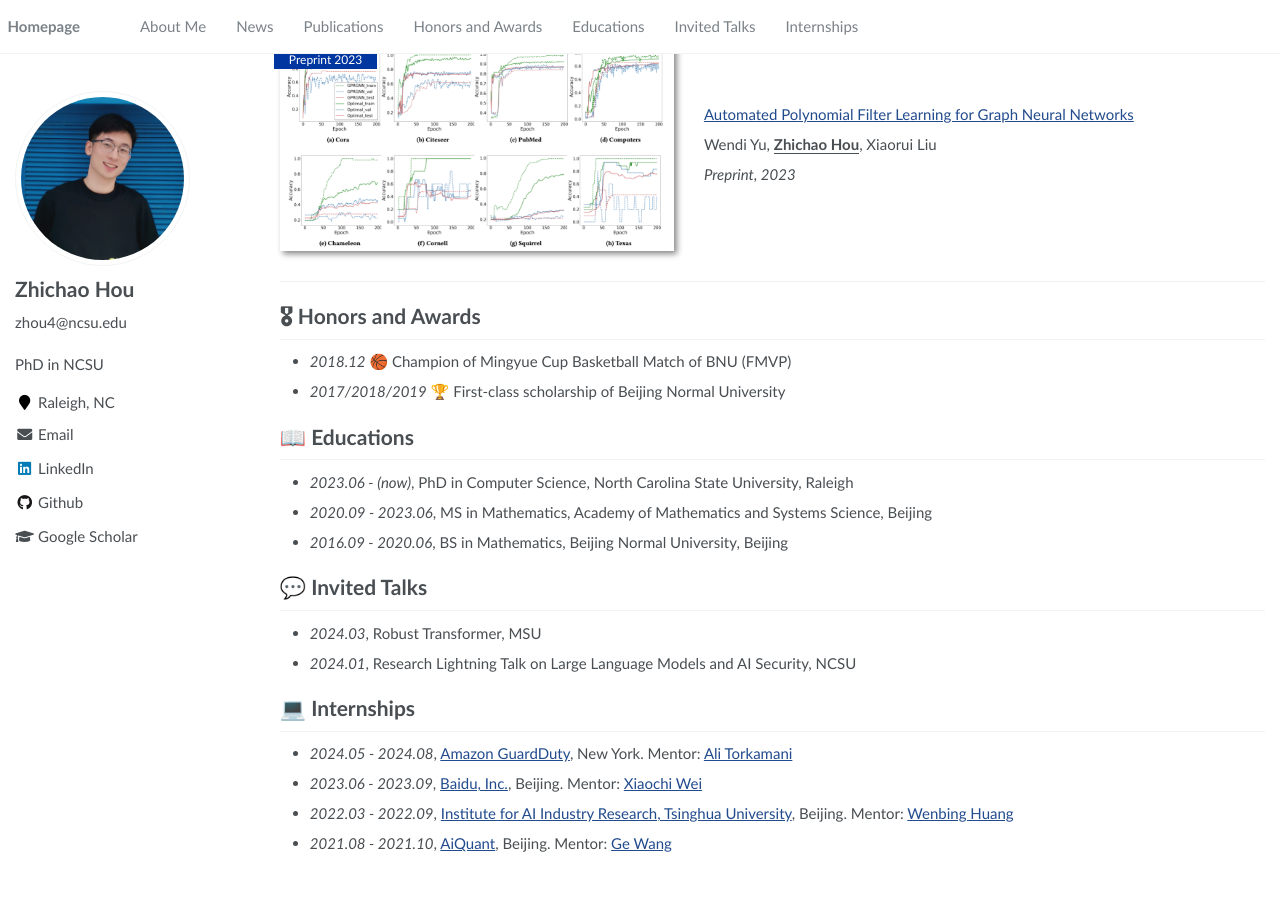
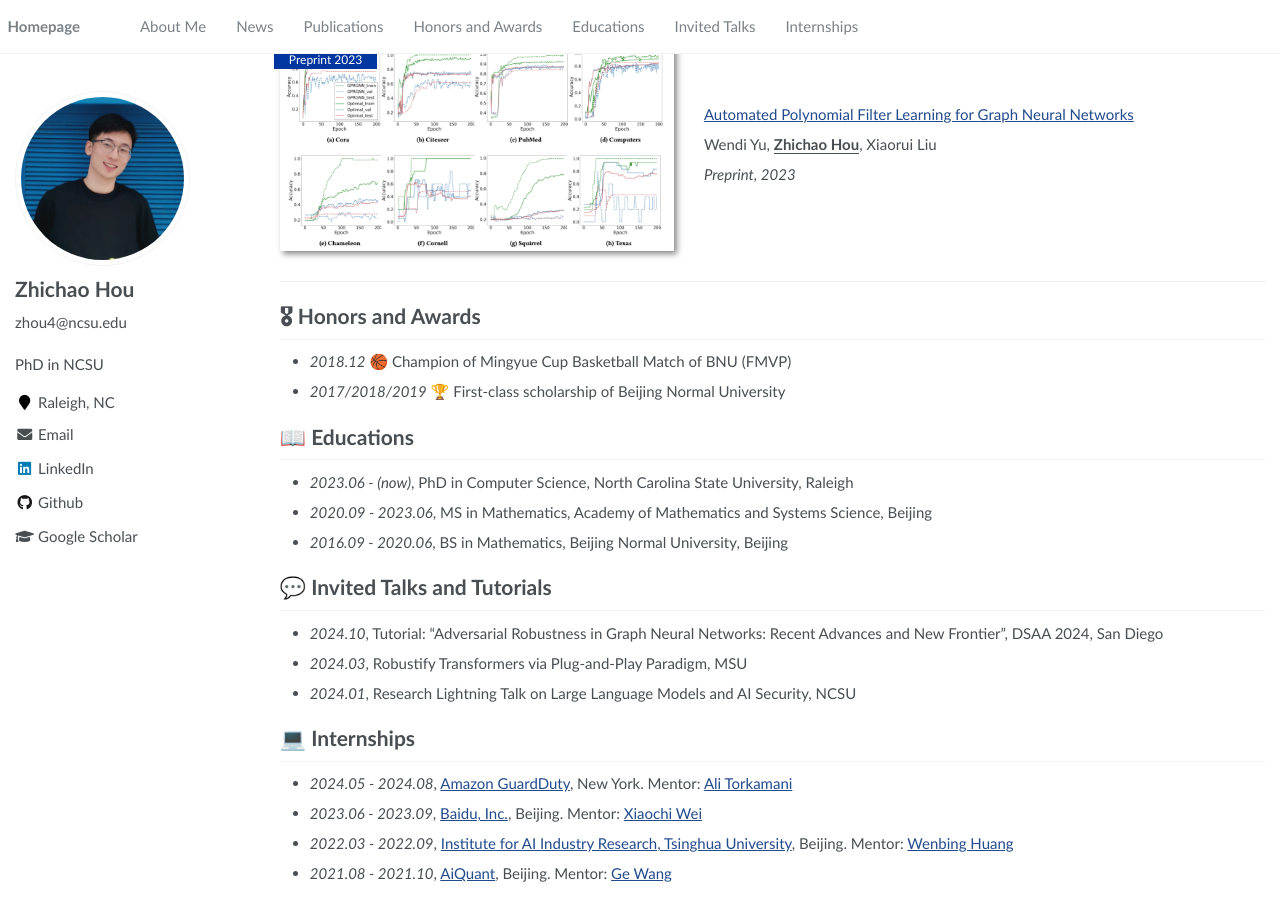
Before and after one commit to tingxiang-ji/tingxiang-ji.github.io, a Jekyll site: the page built from _pages/about.md, in a window 1280 px wide and 900 px high, scrolled down 2771 px. Built offline with Jekyll 4.4.1, drawn with Linux system fonts in a browser that asks for light colours; before the commit the page ends 3641 px from its top, so only the background shows below that.

Commit message:
tutorial

```diff
--- a/_pages/about.md
+++ b/_pages/about.md
@@ -207,8 +207,9 @@ Wendi Yu, **<u>Zhichao Hou</u>**, Xiaorui Liu
 - *2020.09 - 2023.06*, MS in Mathematics, Academy of Mathematics and Systems Science, Beijing
 - *2016.09 - 2020.06*, BS in Mathematics, Beijing Normal University, Beijing
 
-# 💬 Invited Talks
-- *2024.03*, Robust Transformer, MSU
+# 💬 Invited Talks and Tutorials
+- *2024.10*, Tutorial: "Adversarial Robustness in Graph Neural Networks: Recent Advances and New Frontier", DSAA 2024, San Diego
+- *2024.03*, Robustify Transformers via Plug-and-Play Paradigm, MSU
 - *2024.01*, Research Lightning Talk on Large Language Models and AI Security, NCSU
 
 # 💻 Internships
```
